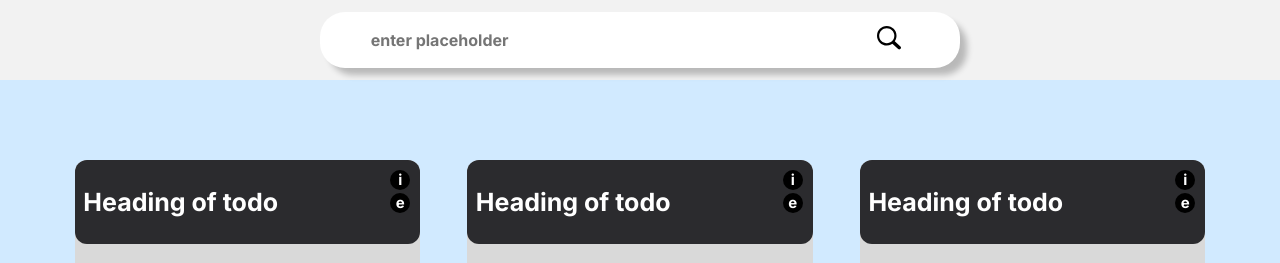
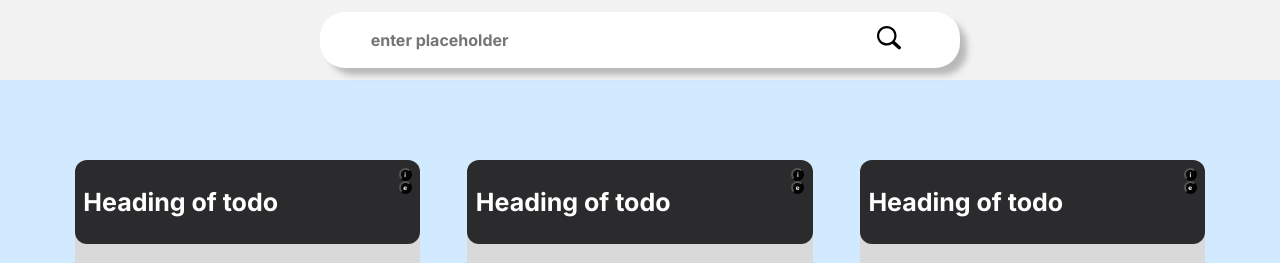
Before and after one commit to Sumanyadava/TOGO, a React (Create React App) app: page / in a window 1280 px wide. Shown: the top 263 px of the page. Built offline with nearby package versions, Linux system fonts and the light colour scheme.

Commit message:
fix: standardise buttons into 3 types

```diff
--- a/src/App.jsx
+++ b/src/App.jsx
@@ -1,6 +1,8 @@
 import Entry from './pages/home/Home';
 import Login from './pages/login/Login';
 import Register from './pages/register/Register';
+import Test from './pages/test/test';
+
 
 import './App.css';
 import Home from './pages/home/Home';
@@ -11,6 +13,8 @@ function App() {
       {/* <Login /> */}
       <Entry />
       {/* <Register /> */}
+      {/* <Test /> */}
+
     </div>
   );
 }
--- a/src/components/buttons/Button.css
+++ b/src/components/buttons/Button.css
@@ -1,15 +1,42 @@
-.PrimaryButton{
+/* my formatinf
+transition of 0.4s is best
+*/
+
+/* button have 3 types
+
+primary
+secoundary
+circular
+
+size based of 3 types
+
+big
+medium
+small
+
+
+chanable things
+
+size
+content
+onclick
+tittle
+
+
+
+*/
+
+.primaryButton , .secoundaryButton{
     height: max-content;
     width: max-content;
 
     background-color: rgb(20, 75, 255);
-    color: white;
-
-    border:  solid rgb(20, 75, 255);
-    border-radius: 5px;
+    color: aliceblue;
 
 
-    padding: 1%;
+    border-radius: 5px;
+    border: solid rgb(20, 75, 255);
+    padding: 0.5%;
 
     cursor: pointer;
 
@@ -17,42 +44,80 @@
     justify-content: center;
     align-items: center;
 
+    font-size: 1vw;
+
+    transition: 0.4s ease;
+
+
 }
-.PrimaryButton:hover,.SecoundaryButton:hover{
+.secoundaryButton{
+
+    background-color: rgba(45, 25, 103 );
+    /* color: rgb(20, 75, 255); */
+    border: solid rgba(45, 25, 103 );
+
+}
+.primaryButton:active {
+    background-color: blue;
+}
+.secoundaryButton:active{
+    background-color: rgb(185, 122, 247);
+}
+.primaryButton:hover,.secoundaryButton:hover{
+
     transform: scale(1.1);
+    box-shadow: 0 1px 2px;
+
+}
+.secoundaryButton:hover{
+    box-shadow: 0 1px 2px aliceblue;
 }
 
-.SecoundaryButton{
-    height: max-content;
-    width: max-content;
-
-    color: rgb(20, 75, 255);
-
-    padding: 1%;
-
-    border-radius: 5px;
-    border:  solid rgb(20, 75, 255);
-
-    cursor: pointer;
+.circularButton{
+    /* background-color: #28231D; */
+    /* background-color: #0D0907; */
+    /* background-color: #0c0908; */
+    background-color: #080402;
+    border-radius: 100%;
+    height: 2vw;
+    width: 2vw;
+    color: aliceblue;
 
     display: flex;
     justify-content: center;
     align-items: center;
 
 
-}
-.CircleButton{
-    background-color: black;
-    border-radius: 100%;
-    height: 20px;
-    width: 20px;
-
-    display: flex;
-    justify-content: center;
-    align-items: center;
-
-    margin: 2%;
     cursor: pointer;
 
     z-index: 2;
 }
+
+.circle_large{
+    height: 3vw;
+    width: 3vw;
+    font-size: 2vw;
+}
+.circle_medium{
+    height: 2vw;
+    width: 2vw;
+    font-size: 1vw;
+}
+.circle_small{
+    height: 1vw;
+    width: 1vw;
+    font-size: 0.5vw;
+}
+
+
+.button_large{
+    font-size: 2vw;
+}
+
+.button_medium{
+    font-size: 1vw;
+}
+
+.button_small{
+    font-size: 0.5vw;
+}
--- /dev/null
+++ b/src/components/buttons/ButtonComp.jsx
@@ -0,0 +1,16 @@
+import React from 'react'
+import './Button.css'
+
+// in type you have to mention button type (primary or secoundary) and size(button_small , .._medium , .._large)
+
+function ButtonComp({button_content,onClick,type}) {
+  return (
+
+    <button className={type} onClick={onClick} >
+      {button_content}
+
+    </button>
+  )
+}
+
+export default ButtonComp
--- a/src/components/buttons/CircleButton.jsx
+++ /dev/null
@@ -1,12 +0,0 @@
-import React from 'react'
-
-const CircleButton = ({button_content,onClick,height,width,fontsize,tittle_prop }) => {
-  return (
-    <div className='CircleButton' title={tittle_prop} onClick={onClick} style={{height:height ,width:width,fontSize:fontsize}}>
-      {button_content}
-
-    </div>
-  )
-}
-
-export default CircleButton
--- a/src/components/buttons/PrimaryButton.jsx
+++ /dev/null
@@ -1,13 +0,0 @@
-import React from 'react'
-import './Button.css'
-
-function PrimaryButton({button_content,onClick,height,width,fontsize}) {
-  return (
-
-    <div className='PrimaryButton' onClick={onClick} style={{height:height ,width:width,fontSize:fontsize}}>
-      {button_content}
-    </div>
-  )
-}
-
-export default PrimaryButton
--- a/src/components/buttons/SecoundaryButton.jsx
+++ /dev/null
@@ -1,15 +0,0 @@
-import React from 'react'
-import './Button.css'
-
-const SecoundaryButton = ({button_content,onClick,height,width,fontsize,size}) => {
-  // const btnDim = size == "large" ? {height: 20px , width: 20px }
-
-  return (
-
-    <div className='SecoundaryButton' onClick={onClick} style={{height:height ,width:width,fontSize:fontsize}}>
-      {button_content}
-    </div>
-  )
-}
-
-export default SecoundaryButton
--- a/src/components/searchbar/SearchBar.jsx
+++ b/src/components/searchbar/SearchBar.jsx
@@ -1,9 +1,9 @@
 import React, { useState } from "react";
 import Search_icon from "../../assets/Search_icon";
 import Cross_icon from "../../assets/cross_icon";
-import PrimaryButton from "../buttons/PrimaryButton";
+import ButtonComp from "../buttons/ButtonComp";
 import "./SearchBar.css";
-import SecoundaryButton from "../buttons/SecoundaryButton";
+
 
 const SearchBar = ({ placeholder, data }) => {
 
@@ -70,8 +70,9 @@ const SearchBar = ({ placeholder, data }) => {
       {wordEntered !== undefined && wordEntered != 0 && (
         <div className="Data_output_addlist">
           {wordEntered}
+
           {/* componets cant have on click  */}
-          <PrimaryButton button_content="+" onClick={HandlePlusClick} fontsize="2rem"/>
+          <ButtonComp button_content="+" onClick={HandlePlusClick} type="circularButton circle_large" />
 
 
 
@@ -84,6 +85,8 @@ const SearchBar = ({ placeholder, data }) => {
           })}
         </div>
       )}
+
+      {/* output this in main section  */}
       <div className="cc">
 
 
--- a/src/components/sub_todo_creation/SubTodoCreate.jsx
+++ b/src/components/sub_todo_creation/SubTodoCreate.jsx
@@ -1,8 +1,7 @@
-import SecoundaryButton from "../buttons/SecoundaryButton";
-import PrimaryButton from "../buttons/PrimaryButton";
+
 import "./SubTodoCreate.css";
-import PopUp from '../popup/Popup'
 import React, { useState } from "react";
+import ButtonComp from "../buttons/ButtonComp";
 
 const SubTodoCreate = () => {
 
@@ -42,9 +41,9 @@ const SubTodoCreate = () => {
       </div>
       <div className="tags_create">
         <div className="tags_create_tags">
-          <SecoundaryButton button_content="important" />
+        <ButtonComp button_content="important" />
 
-          <SecoundaryButton button_content="urgent" />
+          <ButtonComp button_content="urgent" />
 
           <div className="deadline">
             09:39:45
@@ -53,8 +52,8 @@ const SubTodoCreate = () => {
 
         </div>
         <div className="SubTodoCreate_add">
-        {/* <PopUp /> */}
-        <PrimaryButton button_content="add" onClick={handletodoclick}/>
+
+        <ButtonComp button_content="add" onClick={handletodoclick}/>
 
         {
         tasktodo.map((ops) =>(
--- a/src/components/todo_name/TodoName.jsx
+++ b/src/components/todo_name/TodoName.jsx
@@ -1,15 +1,21 @@
 import React, { useState } from "react";
 import SubTodo from "../sub_todo/SubTodo";
-import CircleButton from '../buttons/CircleButton'
+
 import SubTodoCreate from "../sub_todo_creation/SubTodoCreate";
 import "./TodoName.css";
+import ButtonComp from "../buttons/ButtonComp";
 
 const TodoName = () => {
-  const [show , setshow] = useState("hidden")
+  const [show , setshow] = useState()
+
+
+
   const handleShow = () => {
     setshow(!show)
 
   }
+
+
   return (
 
 
@@ -19,12 +25,12 @@ const TodoName = () => {
 
           <div className="todo_heading_name">Heading of todo</div>
           <div className="todo_heading_action">
-            <CircleButton button_content="i" tittle_prop="add here" onClick={handleShow} />
-            <CircleButton button_content="e" tittle_prop="edit here"/>
+            <ButtonComp button_content="i" tittle_prop="add here" onClick={handleShow} type="circularButton circle_small"/>
+            <ButtonComp button_content="e" tittle_prop="edit here" type="circularButton circle_small"/>
           </div>
 
           {/* ES6 saves the day using this simple method */}
-      <div className={`${show === false ?"todo_name_hidden" : "todo_name_hidden bottom"}`}>
+      <div className={`${show === false ? "todo_name_hidden" : "todo_name_hidden bottom"}`}>
 
       <SubTodoCreate />
       </div>
--- /dev/null
+++ b/src/pages/test/test.css
@@ -0,0 +1,10 @@
+.test{
+    height: 100vh;
+    width: 100vw;
+
+    display: flex;
+    justify-content: space-around;
+    align-items: center;
+
+    background-color: rgb(38, 117, 244);
+}
--- /dev/null
+++ b/src/pages/test/test.jsx
@@ -0,0 +1,28 @@
+import React from 'react'
+import './test.css'
+import PrimaryButton from '../../components/buttons/ButtonComp'
+
+const test = () => {
+  return (
+    <div className='test'>
+
+      {/* <h1>Buttons</h1> */}
+      <PrimaryButton button_content="hello" type="PrimaryButton button_large"/>
+
+      <PrimaryButton button_content="hello world" type="PrimaryButton button_small"/>
+
+      <PrimaryButton button_content="just tek" type="PrimaryButton button_medium"/>
+
+      <PrimaryButton button_content="hello world" type="SecoundaryButton button_small"/>
+
+      <PrimaryButton button_content="just tek" type="SecoundaryButton button_large"/>
+
+      <PrimaryButton button_content="j" type="CircleButton button_medium"/>
+
+
+
+    </div>
+  )
+}
+
+export default test
```
Also changed, not shown: src/assets/folder_sturuture.txt.
